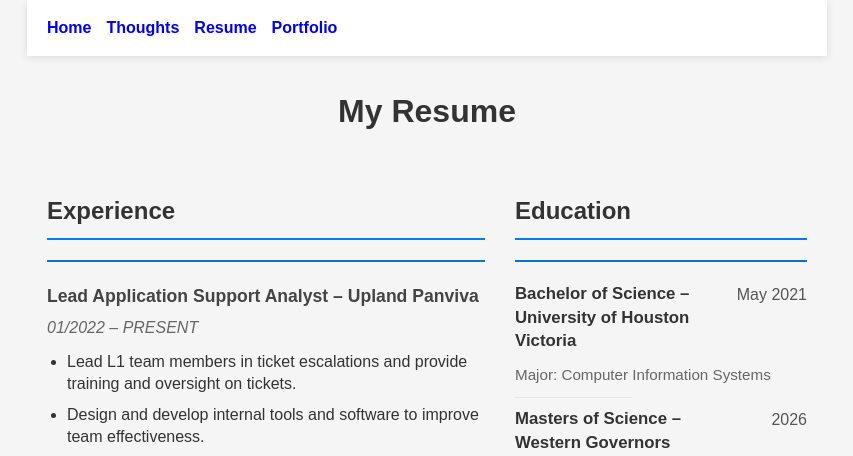
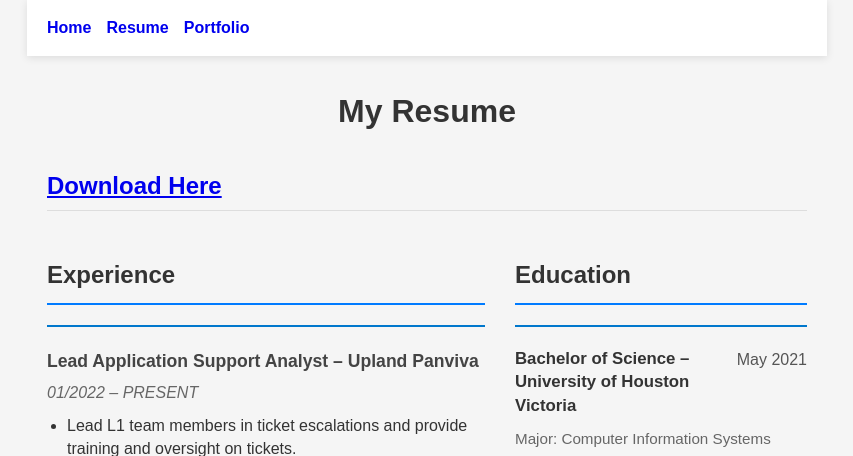
Before and after one commit to drewplette/myresume, a Django app: page /resume/ in a window 1280 px wide. Shown: the top 456 px of the page, without its empty margins (213-1066 px from the left). Run offline with Django 5.2, Linux system fonts and the light colour scheme.

Commit message:
HTML Edits
Add download and removed blog section

```diff
--- a/templates/base.html
+++ b/templates/base.html
@@ -12,7 +12,7 @@
     <header>
         <nav>
             <a href="{% url 'home' %}">Home</a>
-            <a href="{% url 'blog' %}">Thoughts</a>
+            <!--<a href="{% url 'blog' %}">Thoughts</a>-->
             <a href="{% url 'resume' %}">Resume</a>
             <a href="{% url 'portfolio' %}">Portfolio</a>
         </nav>
--- a/templates/resume.html
+++ b/templates/resume.html
@@ -11,6 +11,9 @@
 <div class="resume-container">
     <div class="resume-header">
         <h1>My Resume</h1>
+        <a href="{% static 'media/Andrew Plette Resume.pdf' %}" download>
+            <h2>Download Here</h2>
+        </a>
     </div>
 
     <div class="resume-columns">
```
Also changed, not shown: 2 other files.
